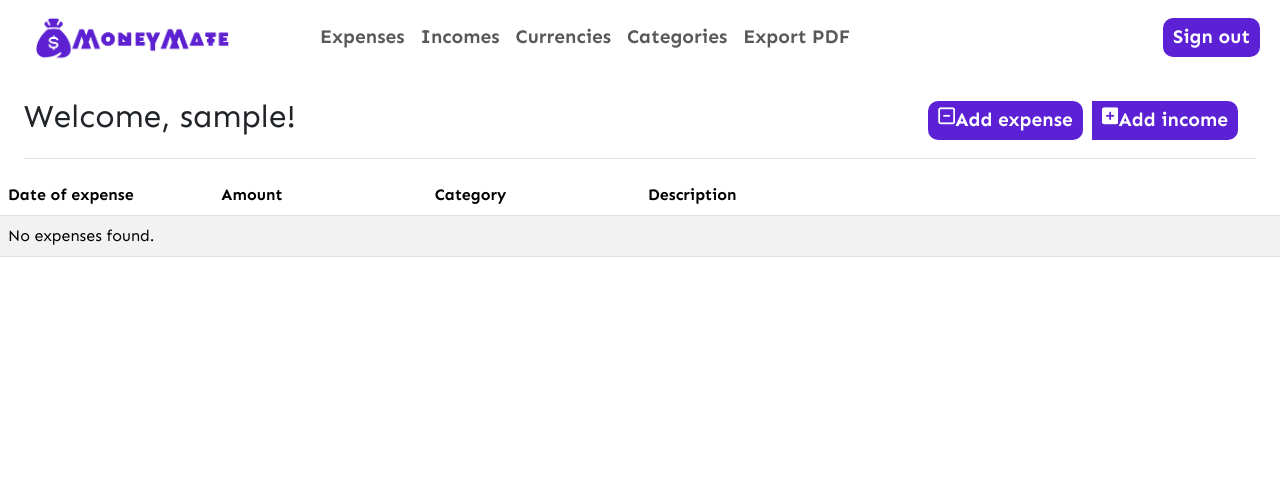
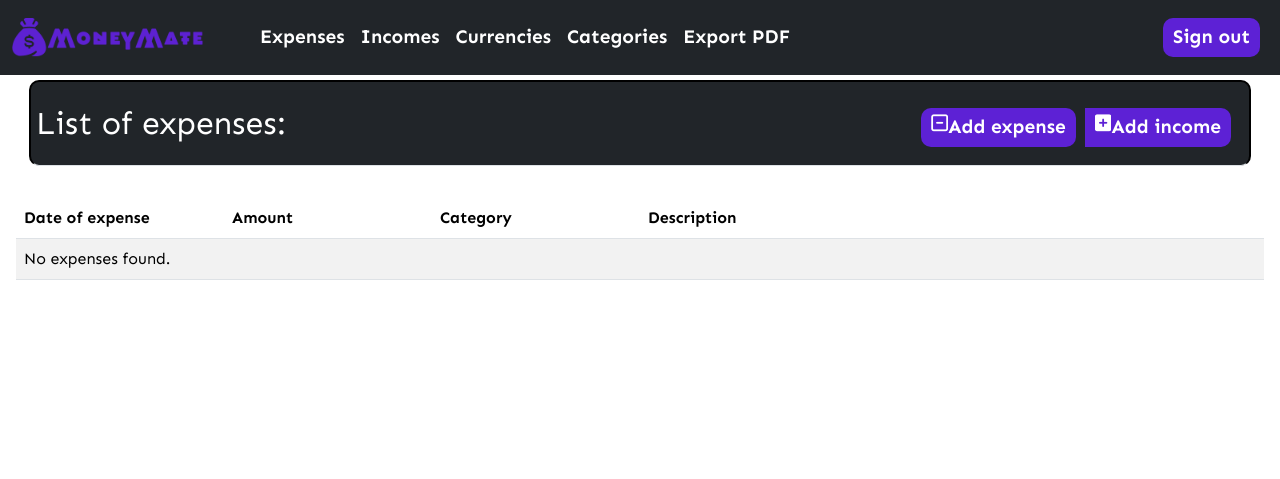
Before and after one commit to BohdanBezushka/MoneyMate, a Django app: page /expenses/ in a window 1280 px wide. Shown: the top 479 px of the page. Run offline with Django 3.2, Linux system fonts and the light colour scheme; the visitor is signed in with stand-in values (Sample User, id 1); data that the repository does not hold is empty; some libraries are stand-ins or nearby versions.

Commit message:
Update dashboard styles and 'expenses' folder files

```diff
--- a/static/css/style.css
+++ b/static/css/style.css
@@ -293,3 +293,27 @@ a.button.secondaryAction.forgot-password:hover {
 a.navbar-brand-img.img-dashboard {
     max-width: 300px;
 }
+
+button.navbar-toggler.\.dashboard-toggler{
+    background-color: white;
+}
+
+.links-dashboard a {
+    color:white;
+}
+
+.links-dashboard a:hover {
+    color:#FFD700;
+}
+
+#control-dashboard{
+    border-radius: 10px;
+    border: 2px solid black;
+    margin: 5px;
+    background: #212529;
+}
+
+#info-dashboard{
+    color: white;
+    padding: 5px;
+}
--- a/templates/moneymate/dashboard.html
+++ b/templates/moneymate/dashboard.html
@@ -4,27 +4,27 @@
 {% block content %}
 
 <!--Navigation bar-->
-<nav class="navbar navbar-expand-lg">
+<nav class="navbar navbar-expand-lg bg-dark">
   <div class="container-fluid">
-    <button class="navbar-toggler" type="button" data-bs-toggle="collapse" data-bs-target="#navbarTogglerDemo01" aria-controls="navbarTogglerDemo01" aria-expanded="false" aria-label="Toggle navigation">
+    <button class="navbar-toggler .dashboard-toggler" type="button" data-bs-toggle="collapse" data-bs-target="#navbarTogglerDemo01" aria-controls="navbarTogglerDemo01" aria-expanded="false" aria-label="Toggle navigation">
       <span class="navbar-toggler-icon"></span>
     </button>
     <div class="collapse navbar-collapse" id="navbarTogglerDemo01">
-      <a class="navbar-brand-img img-dashboard" href="#page-start"> <img id="page-start" class="img-nav" src="{% static 'img/MoneyMate.png' %}" alt="Brand:MoneyMate" /></a>
+      <a class="navbar-brand-img img-dashboard" href="{% url 'dashboard' %}"> <img id="page-start" class="img-nav" src="{% static 'img/MoneyMate-Dark.png' %}" alt="Brand:MoneyMate" /></a>
       <ul class="navbar-nav me-auto mb-2 mb-lg-0">
-        <li class="nav-item">
-          <a class="nav-link" href="{% url 'listExpenses' %}">Expenses</a>
+        <li class="nav-item links-dashboard">
+          <a class="nav-link " href="{% url 'listExpenses' %}">Expenses</a>
         </li>
-        <li class="nav-item">
+        <li class="nav-item links-dashboard">
           <a class="nav-link" href="#reviews">Incomes</a>
         </li>
-        <li class="nav-item">
+        <li class="nav-item links-dashboard">
           <a class="nav-link" href="#reviews">Currencies</a>
         </li>
-        <li class="nav-item">
+        <li class="nav-item links-dashboard">
           <a class="nav-link" href="#contact">Categories</a>
         </li>
-        <li class="nav-item">
+        <li class="nav-item links-dashboard">
           <a class="nav-link" href="#reviews">Export PDF</a>
         </li>
       </ul>
@@ -37,13 +37,15 @@
   </div>
 </nav>
 
+<!--The user can choose to add an expense or income-->
+{% block expenses_incomes %}
 <main class="col-md-12 ms-sm-auto col-lg-12 px-md-4">
-    <div class="d-flex justify-content-between flex-wrap flex-md-nowrap align-items-center pt-3 pb-2 mb-3 border-bottom">
+  <div id="control-dashboard" class="d-flex justify-content-between flex-wrap flex-md-nowrap align-items-center pt-3 pb-2 mb-3 border-bottom">
     <h1 class="h2">
       {% if request.user.is_authenticated %}
-        <span class="nav-link">Welcome, {{ request.user.username }}!</span>
+      <span id="info-dashboard" class="nav-link">Welcome, {{ request.user.username }}!</span>
       {% else %}
-        <span class="nav-link">Welcome!</span>
+      <span id="info-dashboard" class="nav-link">Welcome!</span>
       {% endif %}
     </h1>
     <div class="btn-toolbar mb-2 mb-md-0 ">
@@ -56,10 +58,6 @@
     </div>
   </div>
 </main>
-</div>
-
-
-{% block expenses_incomes %}
 
 {% endblock %}
 
--- a/templates/moneymate/expenses/list_expenses.html
+++ b/templates/moneymate/expenses/list_expenses.html
@@ -1,6 +1,25 @@
-{% extends "moneymate/dashboard.html" %} {% load static %} {% block expenses_incomes %}
+{% extends "moneymate/dashboard.html" %}
+{% load static %}
+{% block expenses_incomes %}
 
-<div class="table-responsive">
+<!--The user can choose to add an expense or income-->
+<main class="col-md-12 ms-sm-auto col-lg-12 px-md-4">
+	<div id="control-dashboard" class="d-flex justify-content-between flex-wrap flex-md-nowrap align-items-center pt-3 pb-2 mb-3 border-bottom">
+	  <h1 class="h2">
+		<span id="info-dashboard" class="nav-link">List of expenses:</span>
+	  </h1>
+	  <div class="btn-toolbar mb-2 mb-md-0 ">
+		<div class="btn-group me-2">
+		  <a class="nav-link" href="{% url 'addExpense' %}">
+			<button type="button" class="btn btn-sm btn-outline-secondary"><i class="far fa-minus-square"></i>Add expense</button>
+		  </a>
+		  <button type="button" class="btn btn-sm btn-outline-secondary"><i class="fas fa-plus-square"></i>Add income</button>
+		</div>
+	  </div>
+	</div>
+  </main>
+
+<div class="table-responsive m-3">
 	<table class="table table-striped">
 		<thead>
 			<tr>
```
Also changed, not shown: templates/moneymate/expenses/add_expense.html (+18 -1 lines), templates/moneymate/expenses/edit_expense.html (+17 -1 lines), static/img/MoneyMate-Dark.png (added). Lines whose indentation alone changed are shown as unchanged.
